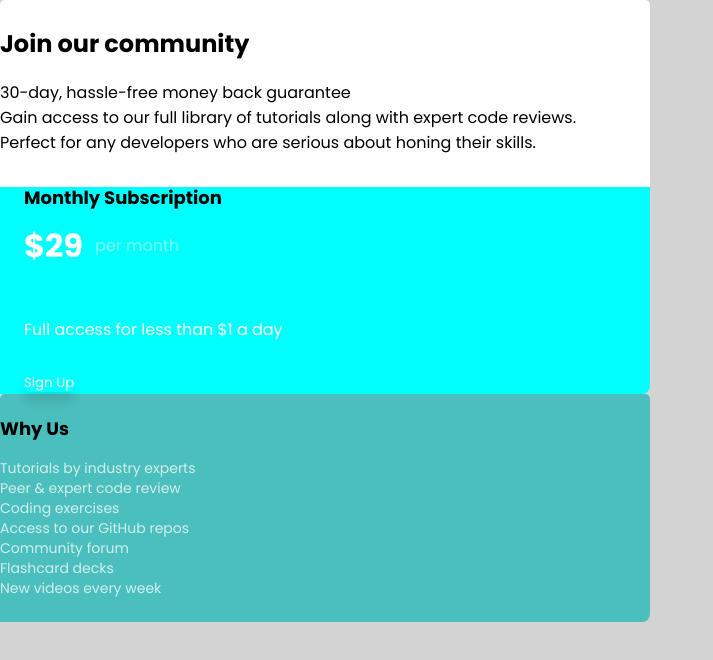
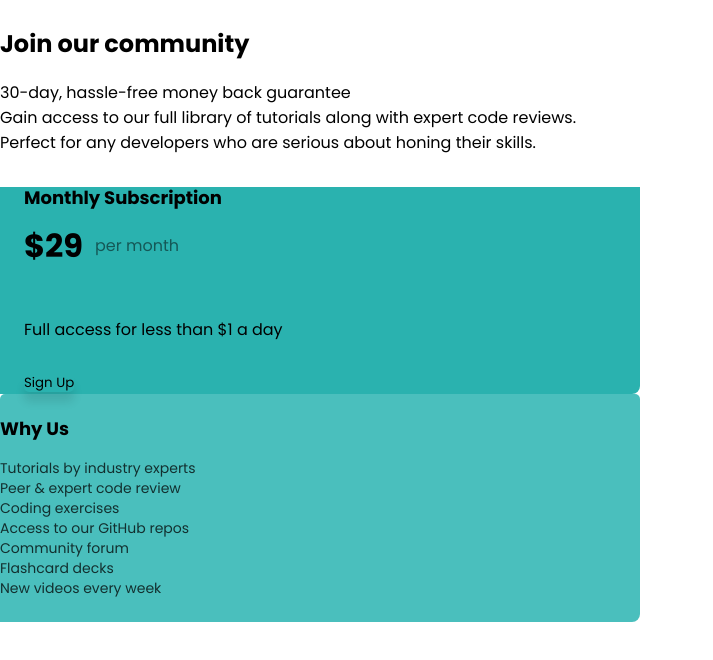
Before and after one commit to Travanca2006/price-flamengo, a plain HTML site: page price/index.html in a window 1280 px wide. Shown: the whole page, without its empty margins (0-713 px from the left). Drawn offline with Linux system fonts and the light colour scheme.

Commit message:
terminei

```diff
--- a/price/css/colors.css
+++ b/price/css/colors.css
@@ -4,5 +4,4 @@
     --light-Gray: #e5eff5;
     --grayish-Blue: #98a6bd;
     --light-cyan: #4ABFBD;
-
 }
--- a/price/css/global.css
+++ b/price/css/global.css
@@ -26,5 +26,5 @@ h2{
 }
 
 body{
-    background-color: lightgray;
+    background-color: var(--light-gray);
 }
--- a/price/css/main.css
+++ b/price/css/main.css
@@ -2,7 +2,7 @@
     padding-right: 1.5rem;
     padding-block: 2rem;
     border-radius: 0.3125rem 0.3125rem 0 0 ;
-    background-color: white;
+    background-color: var(--white);
 }
 
 .superior div p:nth-of-type(1){
@@ -19,19 +19,19 @@
 }
 
 .esquerda{
-    background-color: cyan;
+    background-color: var(--cyan);
     padding-inline: 1.5rem;
 }
 
 .esquerda div p:nth-of-type(1){
-    color: white;
+    color:var(--white);
     font-size: 2rem;
     font-weight: 700;
     line-height: 2.375rem;
 }
 
 .esquerda div p:nth-of-type(2){
-    color: white;
+    color: var(--white);
     opacity: 0.5;
 }
 
@@ -43,7 +43,7 @@
 }
 
 .esquerda p{
-    color: white;
+    color: var(--white);
     line-height: 1.625rem;
     margin-bottom: 1.625rem;
 }
@@ -52,7 +52,7 @@
 
     font-weight: 1rem;
     width: max-content;
-    color: white;
+    color: var(--white);
     font-weight: 1rem;
     line-height: 1.125rem;
     border: 0;
@@ -70,6 +70,6 @@
 .direita p{
     line-height: 1.25rem;
     font-size: 0.875rem;
-    color: white;
+    color: var(--white);
     opacity: 0.75;
 }
--- a/price/css/responsivity.css
+++ b/price/css/responsivity.css
@@ -2,19 +2,17 @@
     .inferior div{
         display: flex;
     }
-}
-
-.direita .esquerda{
-    width: max-content;
+    .direita, .esquerda{
+        width: 100%;
     }
 
     main{
-    width: 40.625rem;
+        width: 40rem;
         padding: 0%;
     }
 
     body{
-    height: min-content;
+        min-height: 100vh;
 
     }
 
@@ -43,3 +41,4 @@ h1{
         border-bottom-left-radius: 0;
         border-bottom-right-radius: 0.5rem;
     }
+}
```
Lines whose indentation alone changed are shown as unchanged.
